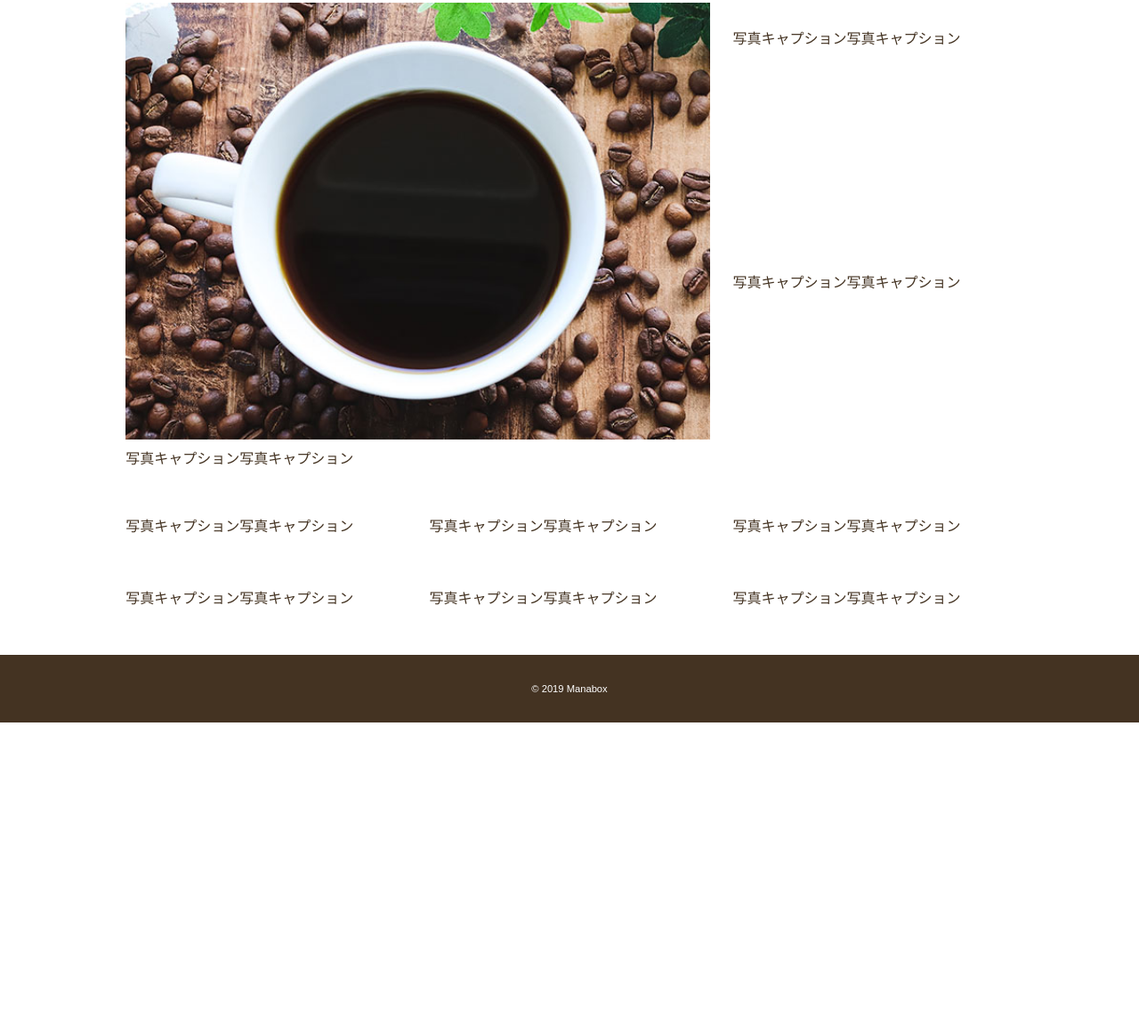
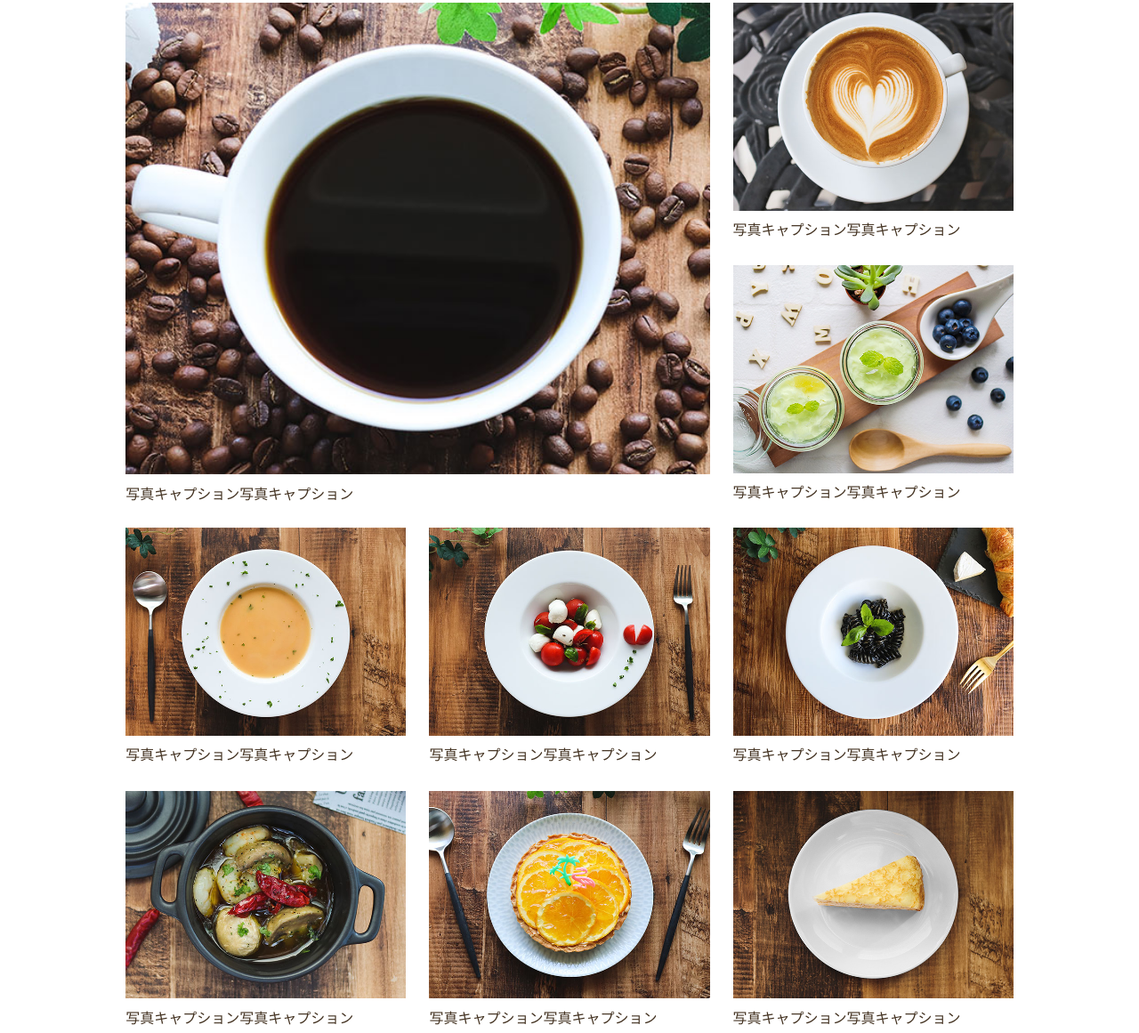
Before and after one commit to ak-no-lis/wcb-cafe, a plain HTML site: page menu.html in a window 1280 px wide. Shown: the part 874-2035 px from the top of the page at 89% size. Before the commit the page ends 1686 px from the top, so only its background shows below. Drawn offline with Linux system fonts and the light colour scheme; some packages are replaced by stand-ins of ours.

Commit message:
Update menu.html

```diff
--- a/menu.html
+++ b/menu.html
@@ -37,35 +37,35 @@
         <p>写真キャプション写真キャプション</p>
       </div>
       <div class="item">
-        <img src="images/menu2.jpg" alt="">
+        <img src="https://github.com/ak-no-lis/wcb-cafe/blob/main/menu2.jpg?raw=true" alt="">
         <p>写真キャプション写真キャプション</p>
       </div>
       <div class="item">
-        <img src="images/menu3.jpg" alt="">
+        <img src="https://github.com/ak-no-lis/wcb-cafe/blob/main/menu3.jpg?raw=true" alt="">
         <p>写真キャプション写真キャプション</p>
       </div>
       <div class="item">
-        <img src="images/menu4.jpg" alt="">
+        <img src="https://github.com/ak-no-lis/wcb-cafe/blob/main/menu4.jpg?raw=true" alt="">
         <p>写真キャプション写真キャプション</p>
       </div>
       <div class="item">
-        <img src="images/menu5.jpg" alt="">
+        <img src="https://github.com/ak-no-lis/wcb-cafe/blob/main/menu5.jpg?raw=true" alt="">
         <p>写真キャプション写真キャプション</p>
       </div>
       <div class="item">
-        <img src="images/menu6.jpg" alt="">
+        <img src="https://github.com/ak-no-lis/wcb-cafe/blob/main/menu6.jpg?raw=true" alt="">
         <p>写真キャプション写真キャプション</p>
       </div>
       <div class="item">
-        <img src="images/menu7.jpg" alt="">
+        <img src="https://github.com/ak-no-lis/wcb-cafe/blob/main/menu7.jpg?raw=true" alt="">
         <p>写真キャプション写真キャプション</p>
       </div>
       <div class="item">
-        <img src="images/menu8.jpg" alt="">
+        <img src="https://github.com/ak-no-lis/wcb-cafe/blob/main/menu8.jpg?raw=true" alt="">
         <p>写真キャプション写真キャプション</p>
       </div>
       <div class="item">
-        <img src="images/menu9.jpg" alt="">
+        <img src="https://github.com/ak-no-lis/wcb-cafe/blob/main/menu9.jpg?raw=true" alt="">
         <p>写真キャプション写真キャプション</p>
       </div>
     </div><!-- /.grid -->
```
